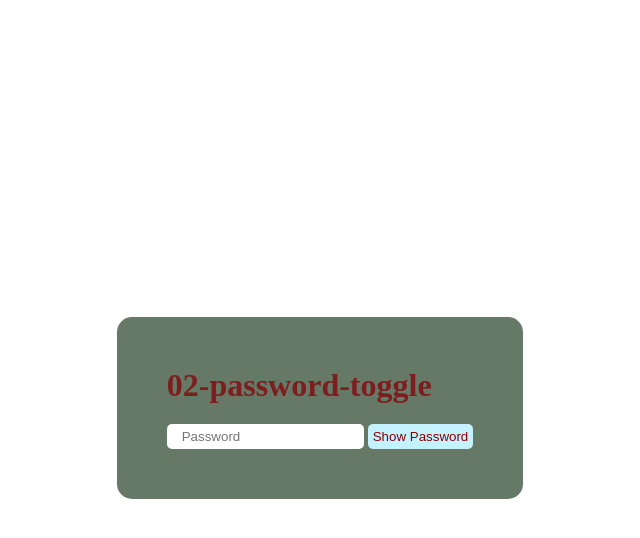
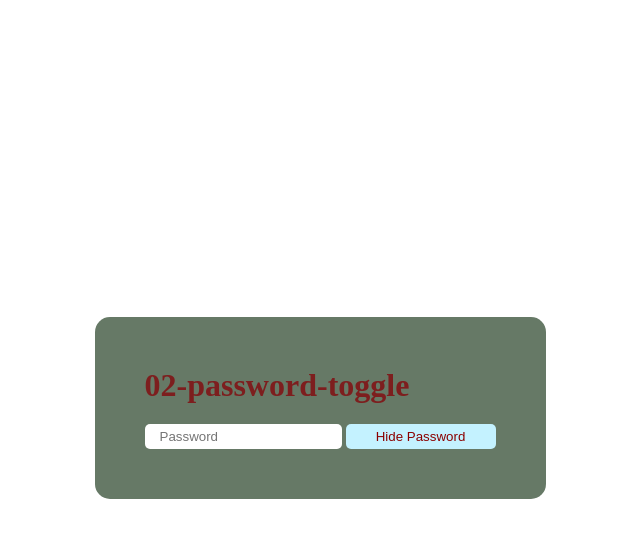
Before and after one commit to BenjaminLupa/web-apps-foundation, a plain HTML site: page 02-password-toggle/index.html in a window 1280 px wide. Both pictures are taken after a click on the button "Show Password". Shown: the whole page, without its empty margins (320-960 px from the left). Drawn offline with Linux system fonts and the light colour scheme.

Commit message:
feat: changed style and script

```diff
--- a/02-password-toggle/script.js
+++ b/02-password-toggle/script.js
@@ -7,6 +7,11 @@ function changeInput() {
   } else {
     pw.type = "password";
   }
+  if (btnPw.innerText === "Show Password") {
+    btnPw.innerText = "Hide Password";
+  } else {
+    btnPw.innerText = "Show Password";
+  }
 }
 
 btnPw.addEventListener("click", changeInput);
--- a/02-password-toggle/style.css
+++ b/02-password-toggle/style.css
@@ -28,4 +28,5 @@ h1 {
   padding: 5px;
   border-radius: 5px;
   color: darkred;
+  width: 150px;
 }
```
